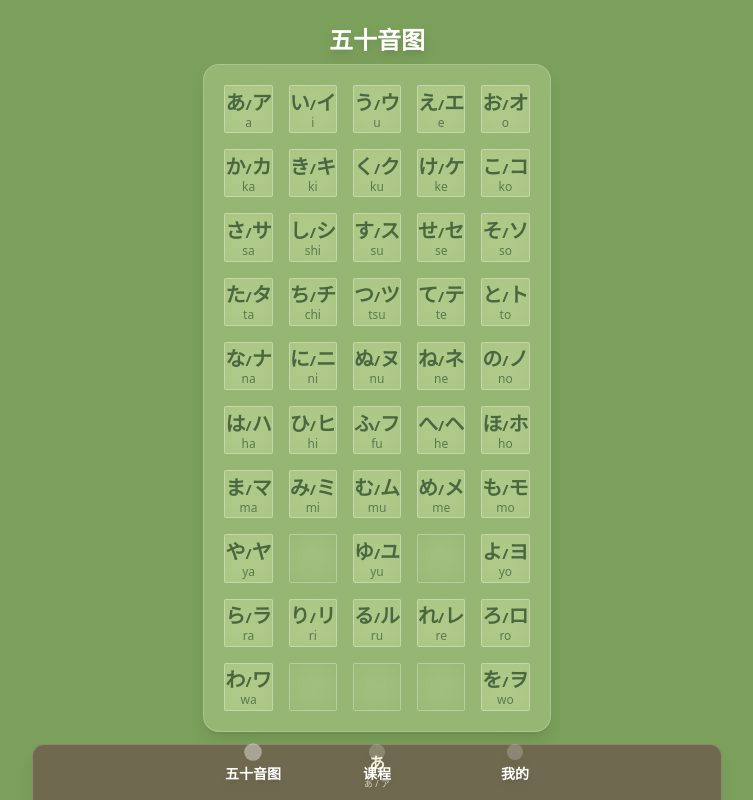
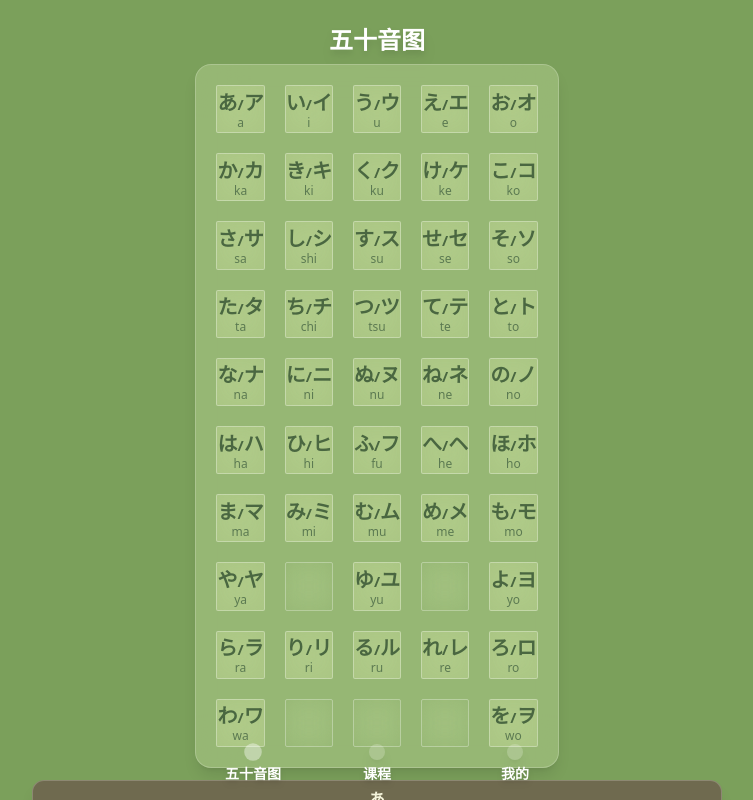
Before and after one commit to chen205518/jp-app-source, a Vue app: page /#/home in a window 1280 px wide. Shown: the whole page, without its empty margins (263-1016 px from the left). Built offline with nearby package versions, Linux system fonts and the light colour scheme.

Commit message:
扩大格子间距四分之一：gap-4→gap-5

```diff
--- a/src/pages/HomePage.vue
+++ b/src/pages/HomePage.vue
@@ -162,7 +162,7 @@ const speakJapanese = (text: string) => {
 
     <div class="flex-1 flex flex-col px-3 gap-y-3 overflow-y-auto pb-3">
       <div class="bg-[#A8C686]/60 backdrop-blur-xl rounded-2xl shadow-lg p-5 border border-white/20 max-w-[100%] mx-auto">
-        <div class="grid grid-cols-5 gap-4 w-full">
+        <div class="grid grid-cols-5 gap-5 w-full">
           <template v-for="(item, rowIndex) in hiraganaData" :key="rowIndex">
             <div
               v-for="(char, colIndex) in item.row"
```
